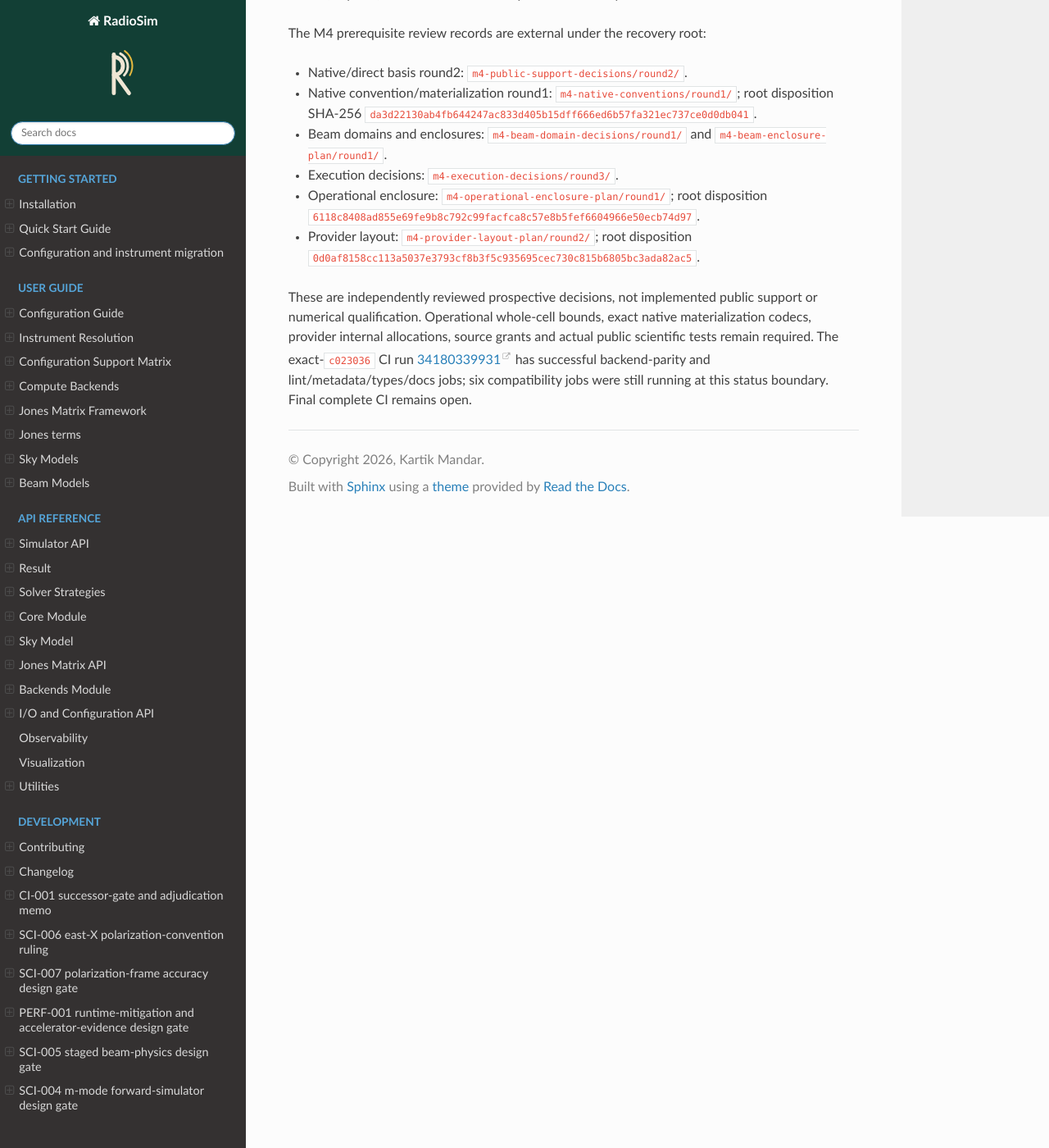
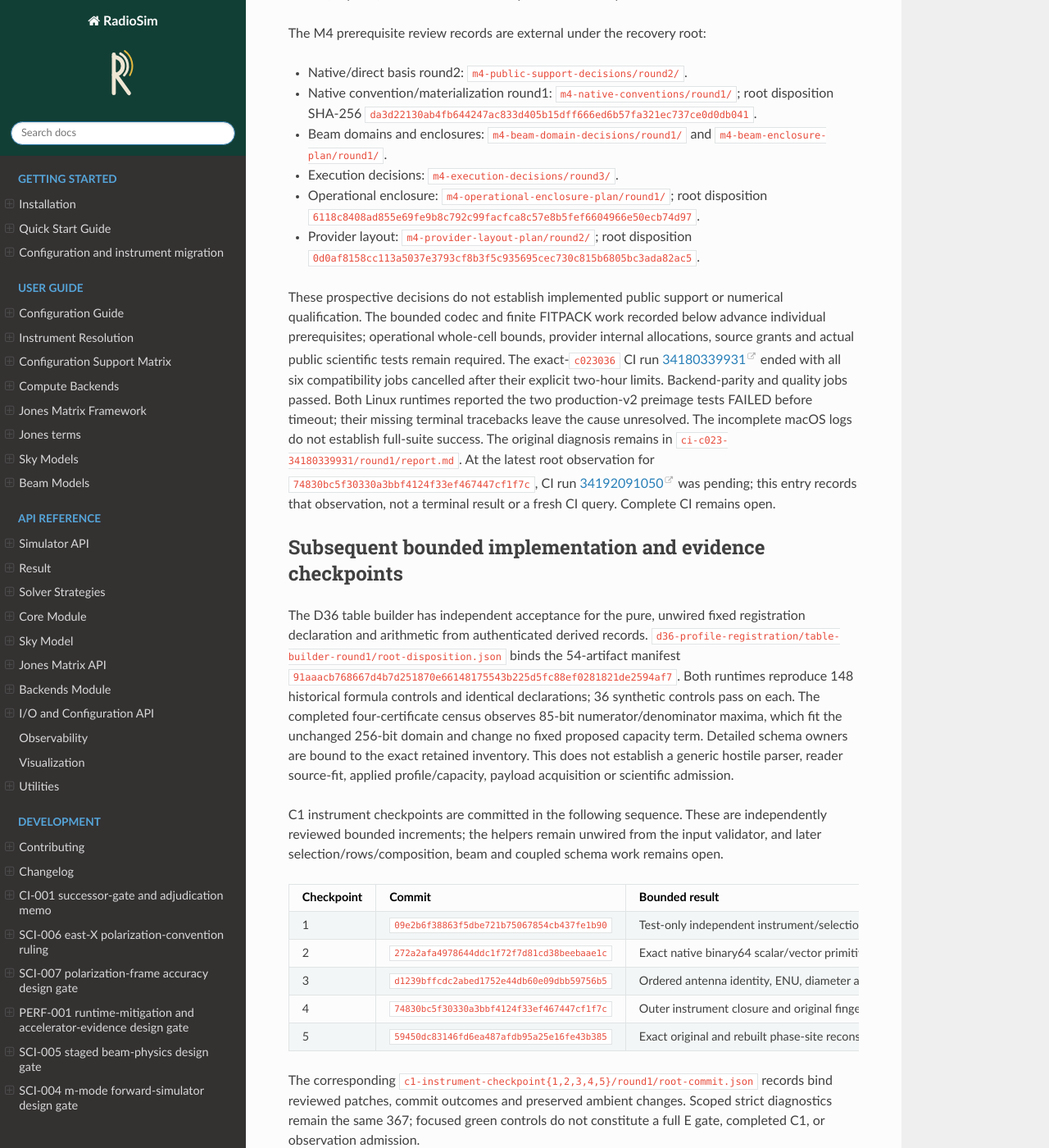
Before and after one commit to RRI-interferometry/RRIVis, a Sphinx documentation site: the page built from docs/development/completion_ledger.md, in a window 1280 px wide and 1400 px high, scrolled down 10980 px. Shown: the whole window at 82% size. Built offline with Sphinx 7.4.7 and the Read the Docs theme 3.1.0, drawn with Linux system fonts in a browser that asks for light colours; some of the changed text lies outside the part shown.

Commit message:
docs: record verified completion checkpoints and open gates

```diff
--- a/docs/development/completion_ledger.md
+++ b/docs/development/completion_ledger.md
@@ -466,10 +466,73 @@ The M4 prerequisite review records are external under the recovery root:
 - Provider layout: `m4-provider-layout-plan/round2/`; root disposition
   `0d0af8158cc113a5037e3793cf8b3f5c935695cec730c815b6805bc3ada82ac5`.
 
-These are independently reviewed prospective decisions, not implemented public
-support or numerical qualification. Operational whole-cell bounds, exact native
-materialization codecs, provider internal allocations, source grants and actual
-public scientific tests remain required. The exact-`c023036` CI run
+These prospective decisions do not establish implemented public support or
+numerical qualification. The bounded codec and finite FITPACK work recorded below
+advance individual prerequisites; operational whole-cell bounds, provider internal
+allocations, source grants and actual public scientific tests remain required.
+The exact-`c023036` CI run
 [34180339931](https://github.com/RRI-interferometry/RadioSim/actions/runs/34180339931)
-has successful backend-parity and lint/metadata/types/docs jobs; six compatibility
-jobs were still running at this status boundary. Final complete CI remains open.
+ended with all six compatibility jobs cancelled after their explicit two-hour
+limits. Backend-parity and quality jobs passed. Both Linux runtimes reported the
+two production-v2 preimage tests FAILED before timeout; their missing terminal
+tracebacks leave the cause unresolved. The incomplete macOS logs do not establish
+full-suite success. The original diagnosis remains in
+`ci-c023-34180339931/round1/report.md`. At the latest root observation for
+`74830bc5f30330a3bbf4124f33ef467447cf1f7c`, CI run
+[34192091050](https://github.com/RRI-interferometry/RadioSim/actions/runs/34192091050)
+was pending; this entry records that observation, not a terminal result or a fresh
+CI query. Complete CI remains open.
+
+## Subsequent bounded implementation and evidence checkpoints
+
+The D36 table builder has independent acceptance for the pure, unwired fixed
+registration declaration and arithmetic from authenticated derived records.
+`d36-profile-registration/table-builder-round1/root-disposition.json` binds the
+54-artifact manifest `91aaacb768667d4b7d251870e66148175543b225d5fc88ef0281821de2594af7`.
+Both runtimes reproduce 148 historical formula controls and identical declarations;
+36 synthetic controls pass on each. The completed four-certificate census observes
+85-bit numerator/denominator maxima, which fit the unchanged 256-bit domain and
+change no fixed proposed capacity term. Detailed schema owners are bound to the
+exact retained inventory. This does not establish a generic hostile parser, reader
+source-fit, applied profile/capacity, payload acquisition or scientific admission.
+
+C1 instrument checkpoints are committed in the following sequence. These are
+independently reviewed bounded increments; the helpers remain unwired from the
+input validator, and later selection/rows/composition, beam and coupled schema
+work remains open.
+
+| Checkpoint | Commit | Bounded result |
+| --- | --- | --- |
+| 1 | `09e2b6f38863f5dbe721b75067854cb437fe1b90` | Test-only independent instrument/selection fixture and public-owner joins; 218 selected cases pass per runtime. |
+| 2 | `272a2afa4978644ddc1f72f7d81cd38beebaae1c` | Exact native binary64 scalar/vector primitives; 45 focused cases pass per runtime. |
+| 3 | `d1239bffcdc2abed1752e44db60e09dbb59756b5` | Ordered antenna identity, ENU, diameter and provenance primitive; 58 focused cases pass per runtime. |
+| 4 | `74830bc5f30330a3bbf4124f33ef467447cf1f7c` | Outer instrument closure and original fingerprint primitive; 33 focused cases pass per runtime, retaining later geodesy obligations. |
+| 5 | `59450dc83146fd6ea487afdb95a25e16fe43b385` | Exact original and rebuilt phase-site reconstruction; 34 focused cases pass per runtime. |
+
+The corresponding `c1-instrument-checkpoint{1,2,3,4,5}/round1/root-commit.json`
+records bind reviewed patches, commit outcomes and preserved ambient changes.
+Scoped strict diagnostics remain the same 367; focused green controls do not
+constitute a full E gate, completed C1, or observation admission.
+
+The private, unwired native payload codec is committed at
+`5ed697ffdfe86efd57c349f0384c6adddfe669a6`. Identity tests at
+`ac08dd3262e9b3e87926584cafde4b1d937d83a4`, constructor-aware layout tests at
+`52faa0e49340024950ea73113f91d975cfaa086f`, and hostile-input tests at
+`47a6b4843c437fe8dc7b6d814f79176295cd87ca` extend its finite coverage. The final
+focused module passes 57 cases on each runtime with zero scoped strict diagnostics.
+These controls distinguish stored values, signed zero, aliases, order and endian
+representations, and reject invalid owned metadata. They do not wire loaders,
+materialize maps, establish physical equivalence or grant public M4 support.
+Scratch/chunk instrumentation and its construction qualification remain separate.
+The exact records reside under `m4-native-value-binding-code/round2/` and
+`m4-native-binding-{identities,layout,hostile}/round1/`.
+
+FITPACK execution is accepted only for four finite public-constructor observations
+and four Python pre-native refusals across the two recorded environments. Maximum
+input z size was 70 elements; returned base payload sizes were 96 and 744 bytes in
+each runtime. `m4-fitpack-native-execution/round1/root-disposition.json` binds
+manifest `5251316c4e7d53f0a91f5fc2ddc5c857c35ed5b258d1bd1e76c11e07a1cc5449`.
+The original RECORD nonjoins remain preserved. This supplies neither an all-size
+workspace/ABI/allocator/RSS proof nor numerical enclosure, production grant or M4
+admission. No historical paragraph, failed attempt or original identity above is
+reclassified by these later bounded outcomes.
```
